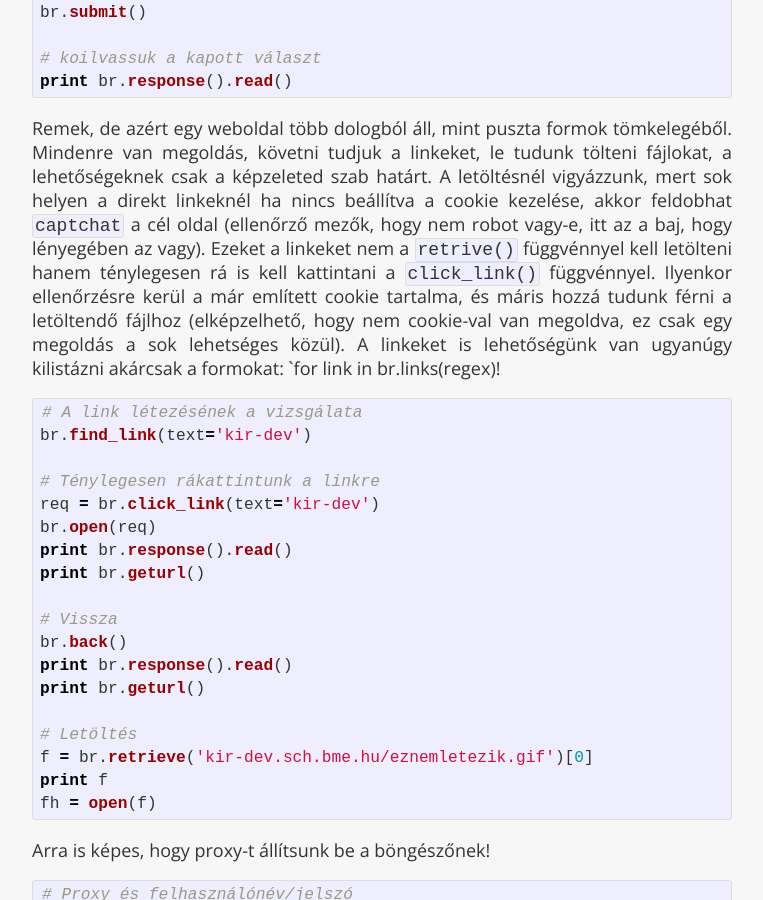
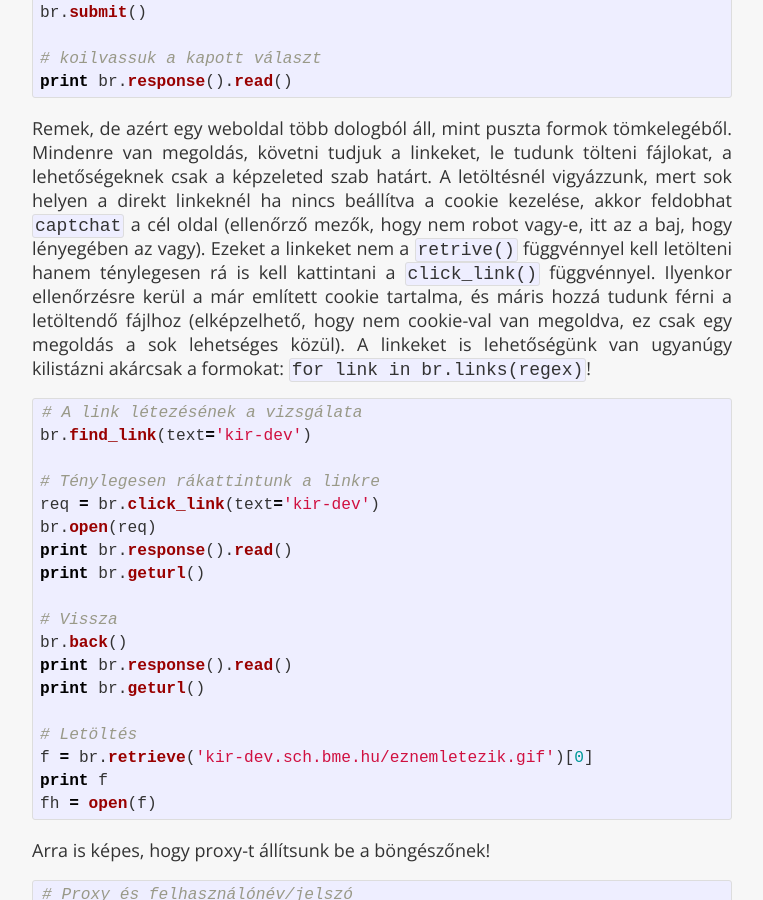
Before and after one commit to kir-dev/kir-dev.sch.bme.hu, a Jekyll site: the page built from _posts/2014-01-07-bongessz-pythonban.md, in a window 1280 px wide and 900 px high, scrolled down 2268 px. Shown: the whole window, without its empty margins (258-1021 px from the left). Built offline with Jekyll 4.4.1, drawn with Linux system fonts in a browser that asks for light colours; some web fonts are replaced; Markdown is read by kramdown in place of the engine named in the settings.

Commit message:
little silly error in markdown

```diff
--- a/_posts/2014-01-07-bongessz-pythonban.md
+++ b/_posts/2014-01-07-bongessz-pythonban.md
@@ -72,7 +72,7 @@ br.submit()
 print br.response().read()
 ~~~
 
-Remek, de azért egy weboldal több dologból áll, mint puszta formok tömkelegéből. Mindenre van megoldás, követni tudjuk a linkeket, le tudunk tölteni fájlokat, a lehetőségeknek csak a képzeleted szab határt. A letöltésnél vigyázzunk, mert sok helyen a direkt linkeknél ha nincs beállítva a cookie kezelése, akkor feldobhat `captchat` a cél oldal (ellenőrző mezők, hogy nem robot vagy-e, itt az a baj, hogy lényegében az vagy). Ezeket a linkeket nem a `retrive()` függvénnyel kell letölteni hanem ténylegesen rá is kell kattintani a `click_link()` függvénnyel. Ilyenkor ellenőrzésre kerül a már említett cookie tartalma, és máris hozzá tudunk férni a letöltendő fájlhoz (elképzelhető, hogy nem cookie-val van megoldva, ez csak egy megoldás a sok lehetséges közül). A linkeket is lehetőségünk van ugyanúgy kilistázni akárcsak a formokat: `for link in br.links(regex)!
+Remek, de azért egy weboldal több dologból áll, mint puszta formok tömkelegéből. Mindenre van megoldás, követni tudjuk a linkeket, le tudunk tölteni fájlokat, a lehetőségeknek csak a képzeleted szab határt. A letöltésnél vigyázzunk, mert sok helyen a direkt linkeknél ha nincs beállítva a cookie kezelése, akkor feldobhat `captchat` a cél oldal (ellenőrző mezők, hogy nem robot vagy-e, itt az a baj, hogy lényegében az vagy). Ezeket a linkeket nem a `retrive()` függvénnyel kell letölteni hanem ténylegesen rá is kell kattintani a `click_link()` függvénnyel. Ilyenkor ellenőrzésre kerül a már említett cookie tartalma, és máris hozzá tudunk férni a letöltendő fájlhoz (elképzelhető, hogy nem cookie-val van megoldva, ez csak egy megoldás a sok lehetséges közül). A linkeket is lehetőségünk van ugyanúgy kilistázni akárcsak a formokat: `for link in br.links(regex)`!
 
 ~~~python
 # A link létezésének a vizsgálata
```
